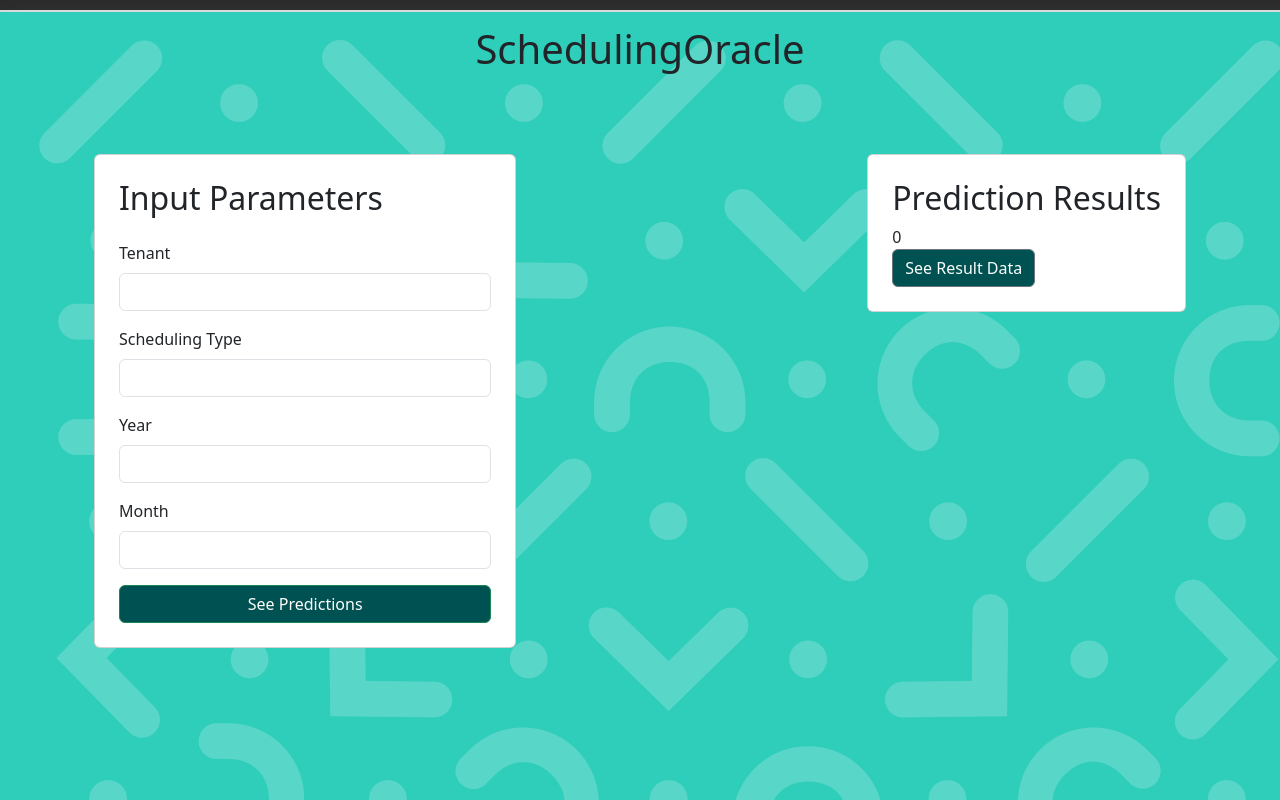
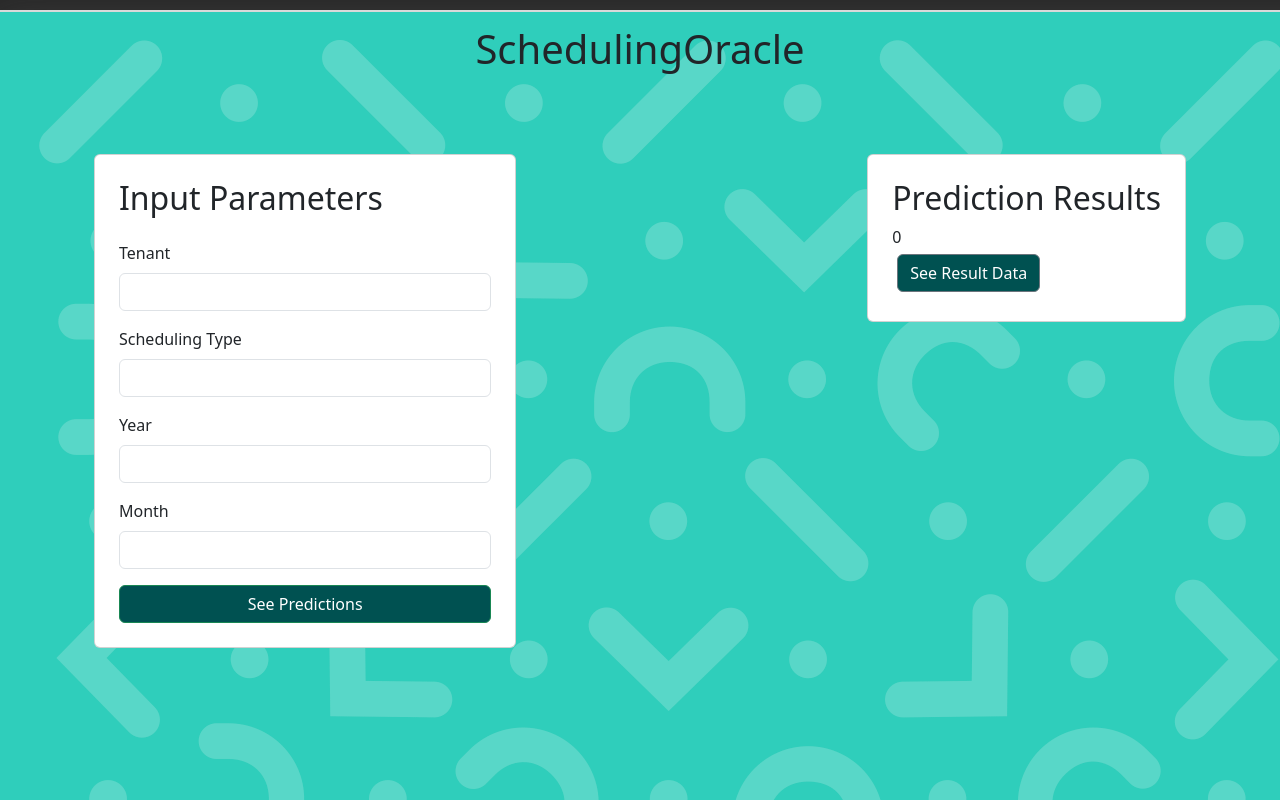
Before and after one commit to aseemMangla/Scheduling-Oracle, a React (Create React App) app: page / in a window 1280 px wide. Built offline with nearby package versions, Linux system fonts and the light colour scheme.

Commit message:
Scheduling Oracle
Signed-off-by: Aseem Mangla <aseem.mangla@ukg.com>

```diff
--- a/src/Output.js
+++ b/src/Output.js
@@ -17,7 +17,7 @@ const Output = ({ outputData, value }) => {
        {value && <h3>Value: {value.toPrecision(3)}</h3>}
       </div>
       <div>
-      <Button id="Popover1" style={{backgroundColor: '#005151'}} variant="success" onClick={() => toggle()}>
+      <Button id="Popover1" style={{backgroundColor: '#005151', margin: 5}} variant="success" onClick={() => toggle()}>
         See Result Data
       </Button>
       <div>
```
